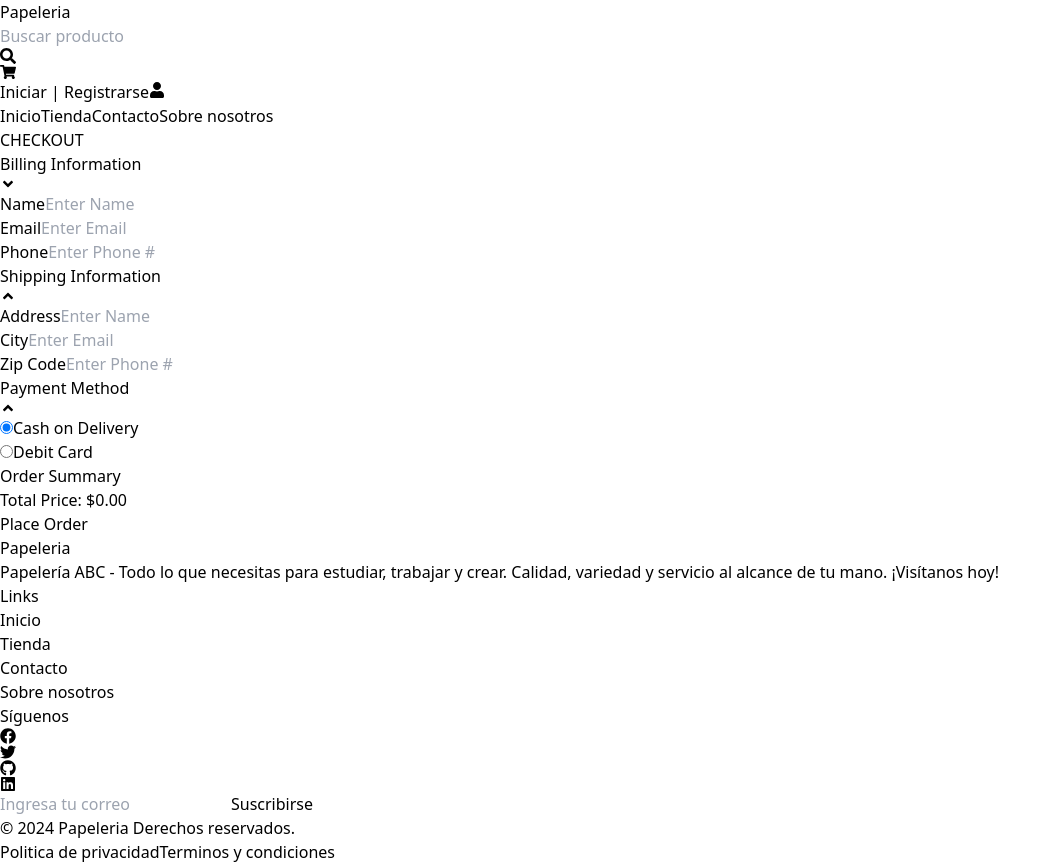
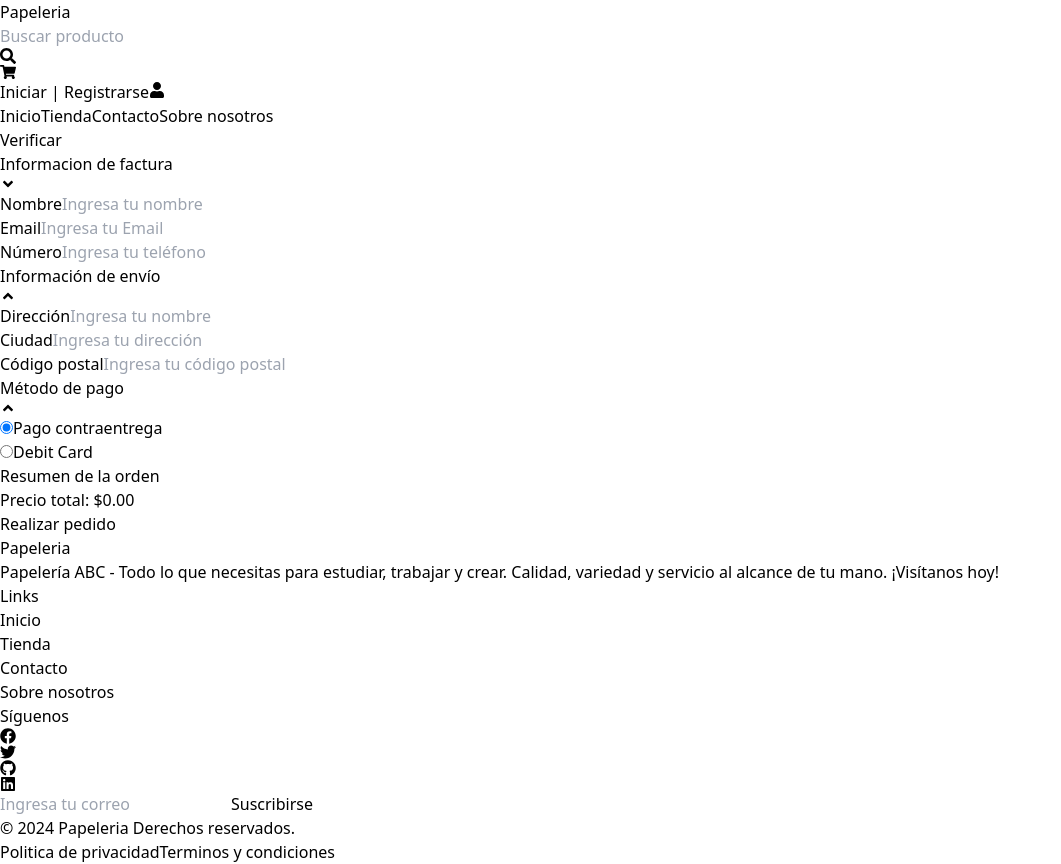
Before and after one commit to Camilo1408/Papeleria1, a React (Vite) app: page /checkout in a window 1280 px wide. Shown: the whole page, without its empty margins (0-1061 px from the left). Built offline with nearby package versions, Linux system fonts and the light colour scheme.

Commit message:
cambio idioma

```diff
--- a/src/components/ChangeAddress.jsx
+++ b/src/components/ChangeAddress.jsx
@@ -18,11 +18,11 @@ const ChangeAddress = ({setAddress, setIsModelOpen}) => {
             <div className="flex justify-end">
                 <button className="bg-gray-500 text-white py-2 px-4 rounded mr-2"
                 onClick={() => setIsModelOpen(false)}>
-                    Cancel
+                    Cancelar
                 </button>
                 <button className="bg-blue-500 text-white py-2 px-4 rounded"
                 onClick={onClose}>
-                    Save Address
+                    Guardar dirección
                 </button>
             </div>
         </div>
--- a/src/pages/Cart.jsx
+++ b/src/pages/Cart.jsx
@@ -25,12 +25,12 @@ const Cart = () => {
                         <div className="md:w-2/3">
                             {/* Encabezado de la tabla */}
                             <div className="flex justify-between border-b items-center mb-4 text-xs font-bold">
-                                <p>PRODUCTS</p>
+                                <p>PRODUCTOS</p>
                                 <div className="flex space-x-8">
-                                    <p>PRICE</p>
-                                    <p>QUANTITY</p>
+                                    <p>PRECIO</p>
+                                    <p>CANTIDAD</p>
                                     <p>SUBTOTAL</p>
-                                    <p>REMOVE</p>
+                                    <p>BORRAR</p>
                                 </div>
                             </div>
 
@@ -76,33 +76,33 @@ const Cart = () => {
 
                         {/* Resumen del carrito */}
                         <div className="md:w-1/3 bg-white p-6 rounded-lg shadow-md border mt-6 md:mt-0">
-                            <h3 className="text-sm font-semibold mb-5">CART TOTALS</h3>
+                            <h3 className="text-sm font-semibold mb-5">TOTAL CARRITO</h3>
                             <div className="flex justify-between mb-5 border-b pb-1">
-                                <span className="text-sm">TOTAL ITEMS:</span>
+                                <span className="text-sm">ITEMS TOTALES:</span>
                                 <span>{cart.totalQuantity}</span>
                             </div>
                             <div className="mb-4 border-b pb-2">
-                                <p>Shipping:</p>
+                                <p>Envío:</p>
                                 <p className="ml-2">
-                                    Shipping to{" "}
+                                    Enviar a{" "}
                                     <span className="text-xs font-bold">{address}</span>
                                 </p>
                                 <button
                                     className="text-blue-500 hover:underline mt-1 ml-2"
                                     onClick={()=> setIsModelOpen(true)}
                                 >
-                                    Change Address
+                                    Cambiar dirección
                                 </button>
                             </div>
                             <div className="flex justify-between mb-4">
-                                <span>Total Price: </span>
+                                <span>Precio total: </span>
                                 <span>${cart.totalPrice.toFixed(2)}</span>
                             </div>
                             <button
                                 className="w-full bg-red-600 text-white py-2 hover:bg-red-800"
                                 onClick={() => navigate('/checkout')}
                             >
-                                Proceed to checkout
+                                Continuar al pago
                             </button>
                         </div>
                     </div>
--- a/src/pages/Checkout.jsx
+++ b/src/pages/Checkout.jsx
@@ -33,25 +33,25 @@ const Checkout = ({setOrder}) => {
 
     return(
         <div className="container mx-auto py-8 min-h-96 px-4 md:px-16 lg:px-24">
-            <h3 className="text-2xl font-semibold mb-4">CHECKOUT</h3>
+            <h3 className="text-2xl font-semibold mb-4">Verificar</h3>
             <div className="flex flex-col md:flex-row justify-between space-x-10 mt-8">
                 <div className="md:w-2/3">
                     <div className="border p-2 mb-6">
                         <div className="flex items-center justify-between"
                         onClick={() => setBillingToggle(!billingToggle)}>
                             <h3 className="text-lg font-semibold mb-2">
-                                Billing Information
+                                Informacion de factura
                             </h3>
                             {billingToggle ? <FaAngleDown /> : <FaAngleUp />}
                         </div>
 
                         <div className={`space-y-4 ${billingToggle ? "" : "hidden"}`}>
                             <div>
-                                <label className="block text-gray-700">Name</label>
+                                <label className="block text-gray-700">Nombre</label>
                                 <input
                                     type="text"
                                     name="name"
-                                    placeholder="Enter Name"
+                                    placeholder="Ingresa tu nombre"
                                     className="w-full px-3 py-2 border"
                                 />
                             </div>
@@ -60,16 +60,16 @@ const Checkout = ({setOrder}) => {
                                 <input
                                     type="email"
                                     name="email"
-                                    placeholder="Enter Email"
+                                    placeholder="Ingresa tu Email"
                                     className="w-full px-3 py-2 border"
                                 />
                             </div>
                             <div>
-                                <label className="block text-gray-700">Phone</label>
+                                <label className="block text-gray-700">Número</label>
                                 <input
                                     type="text"
                                     name="phone"
-                                    placeholder="Enter Phone #"
+                                    placeholder="Ingresa tu teléfono"
                                     className="w-full px-3 py-2 border"
                                 />
                             </div>
@@ -81,38 +81,38 @@ const Checkout = ({setOrder}) => {
                         <div className="flex items-center justify-between"
                         onClick={() => setShippingToggle(!shippingToggle)}>
                             <h3 className="text-lg font-semibold mb-2">
-                                Shipping Information
+                                Información de envío
                             </h3>
                             {shippingToggle ? <FaAngleDown /> : <FaAngleUp />}
                         </div>
 
                         <div className={`space-y-4 ${shippingToggle ? "" : "hidden"}`}>
                             <div>
-                                <label className="block text-gray-700">Address</label>
+                                <label className="block text-gray-700">Dirección</label>
                                 <input
                                     type="text"
                                     name="name"
-                                    placeholder="Enter Name"
+                                    placeholder="Ingresa tu nombre"
                                     className="w-full px-3 py-2 border"
                                     onChange={(e) => setShippingInfo({...shippingInfo, address: e.target.value})}
                                 />
                             </div>
                             <div>
-                                <label className="block text-gray-700">City</label>
+                                <label className="block text-gray-700">Ciudad</label>
                                 <input
                                     type="text"
                                     name="city"
-                                    placeholder="Enter Email"
+                                    placeholder="Ingresa tu dirección"
                                     className="w-full px-3 py-2 border"
                                     onChange={(e) => setShippingInfo({...shippingInfo, city: e.target.value})}
                                 />
                             </div>
                             <div>
-                                <label className="block text-gray-700">Zip Code</label>
+                                <label className="block text-gray-700">Código postal</label>
                                 <input
                                     type="text"
                                     name="zip"
-                                    placeholder="Enter Phone #"
+                                    placeholder="Ingresa tu código postal"
                                     className="w-full px-3 py-2 border"
                                     onChange={(e) => setShippingInfo({...shippingInfo, zip: e.target.value})}
                                 />
@@ -125,7 +125,7 @@ const Checkout = ({setOrder}) => {
                         <div className="flex items-center justify-between"
                         onClick={() => setPaymentToggle(!paymentToggle)}>
                             <h3 className="text-lg font-semibold mb-2">
-                                Payment Method
+                                Método de pago
                             </h3>
                             {paymentToggle ? <FaAngleDown /> : <FaAngleUp />}
                         </div>
@@ -138,7 +138,7 @@ const Checkout = ({setOrder}) => {
                                     checked={paymentMethod === "cod"}
                                     onChange={() => setPaymentMethod("cod")}
                                 />
-                                <label className="block text-gray-700 ml-2">Cash on Delivery</label>
+                                <label className="block text-gray-700 ml-2">Pago contraentrega</label>
                             </div>
                             <div className="flex items-center mb-2">
                                 <input
@@ -151,25 +151,25 @@ const Checkout = ({setOrder}) => {
                             </div>
                             {paymentMethod === "dc" && (
                                 <div className="bg-gray-100 p-4 rounded-lg mb-4">
-                                    <h3 className="text-xl font-semibold mb-4">Debit Card Information</h3>
+                                    <h3 className="text-xl font-semibold mb-4">Información de tarjeta de débito</h3>
                                     <div className="mb-4">
                                         <label className="block text-gray-700 font-semibold mb-2">
-                                            Card Number
+                                            Número de tarjeta
                                         </label>
                                         <input
                                             type="text"
-                                            placeholder="Enter Card Number"
+                                            placeholder="Ingresa el número de tu tarjeta"
                                             className="border p-2 w-full rounded"
                                             required
                                         />
                                     </div>
                                     <div className="mb-4">
                                         <label className="block text-gray-700 font-semibold mb-2">
-                                            Card Holder Name
+                                        Nombre del titular de la tarjeta
                                         </label>
                                         <input
                                             type="text"
-                                            placeholder="Enter card holder name"
+                                            placeholder="Ingresa el nombre del titular de la tarjeta"
                                             className="border p-2 w-full rounded"
                                             required
                                         />
@@ -177,7 +177,7 @@ const Checkout = ({setOrder}) => {
                                     <div className="flex justify-between mb-4">
                                         <div className="w-1/2 mr-2">
                                             <label className="block text-gray-700 font-semibold mb-2">
-                                                Expire Date
+                                                Fecha de expiración
                                             </label>
                                             <input
                                                 type="text"
@@ -205,7 +205,7 @@ const Checkout = ({setOrder}) => {
                 </div>
 
                 <div className="md:w-1/3 bg-white p-6 rounded-lg shadow-md border">
-                    <h3 className="text-lg font-semibold mb-4">Order Summary</h3>
+                    <h3 className="text-lg font-semibold mb-4">Resumen de la orden</h3>
                     <div className="space-y-4">
                        {cart.products.map(product => (
                             <div key={product.id} className="flex justify-between">
@@ -230,7 +230,7 @@ const Checkout = ({setOrder}) => {
                     </div>
                     <div className="mt-4 border-t pt-4">
                         <div className="flex justify-between">
-                            <span>Total Price: </span>
+                            <span>Precio total: </span>
                             <span className="font-semibold">
                                 ${cart.totalPrice.toFixed(2)}
                             </span>
@@ -240,7 +240,7 @@ const Checkout = ({setOrder}) => {
                         className="w-full bg-red-600 text-white py-2 mt-6 hover:bg-red-800"
                         onClick={handleOrder}
                     >
-                        Place Order
+                        Realizar pedido
                     </button>
                 </div>
             </div>
--- a/src/pages/Order.jsx
+++ b/src/pages/Order.jsx
@@ -11,13 +11,13 @@ const Order = ({order}) =>{
                 <h3 className="text-lg font-semibold mb-2">Resumen de compra</h3>
                 <p>Numero de compra: {order.orderNumber}</p>
                 <div className="mt-4">
-                    <h4 className="text-md font-semibold mb-2">Shipping Information</h4>
+                    <h4 className="text-md font-semibold mb-2">Informacion de envío</h4>
                     <p>{order.shippingInformation.address}</p>
                     <p>{order.shippingInformation.city}</p>
                     <p>{order.shippingInformation.zip}</p>
                 </div>
                 <div className="mt-4">
-                    <h4 className="text-md font-semibold mb-2">Products Ordered</h4>
+                    <h4 className="text-md font-semibold mb-2">Productos pedidos</h4>
                     {order.products.map((product) => (
                         <div key={product.id}>
                             <p>{product.name} x {product.quantity}</p>
@@ -26,15 +26,15 @@ const Order = ({order}) =>{
                     ))}
                 </div>
                 <div className="mt-4 flex justify-between">
-                    <span>Total Price:</span>
+                    <span>Precio total:</span>
                     <span className="font-semibold">${order.totalPrice.toFixed(2)}</span>
                 </div>
             </div>
             <div className="mt-6">
-                <button className="bg-green-500 text-white py-2 px-4 hover:bg-green-600">Order tracking</button>
+                <button className="bg-green-500 text-white py-2 px-4 hover:bg-green-600">Rastrear pedido</button>
                 <button className="ml-4 bg-red-600 text-white py-2 px-4 hover:bg-red-800"
                 onClick={()=>navigate('/')}
-                >Continue Shopping</button>
+                >Continuar comprando</button>
             </div>
         </div>
     )
```
